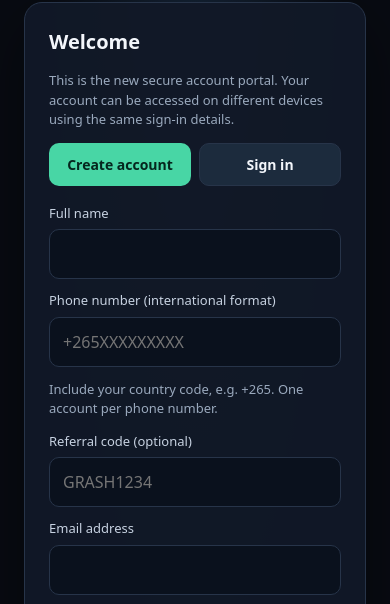
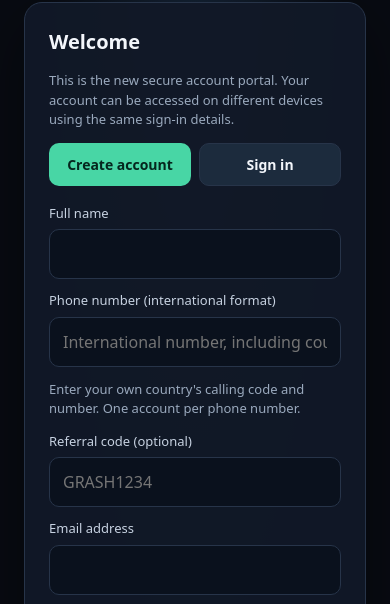
Before and after one commit to grashfxmw-ctrl/grash-fx, a plain HTML site: page public/supabase-auth.html in a window 390 px wide. Shown: the part 167-771 px from the top of the page. Drawn offline with nearby package versions, Linux system fonts and the light colour scheme.

Commit message:
Remove Malawi-specific phone number default from legacy auth page

```diff
--- a/public/supabase-auth.html
+++ b/public/supabase-auth.html
@@ -18,7 +18,7 @@ main{width:min(100%,520px)}.brand{text-align:center;margin-bottom:20px}.cat{font
 <div class="tabs"><button id="showSignup" class="primary" type="button">Create account</button><button id="showSignin" type="button">Sign in</button></div>
 <form id="signupForm">
 <div class="field"><label for="fullName">Full name</label><input id="fullName" autocomplete="name" minlength="2" maxlength="100" required></div>
-<div class="field"><label for="signupPhone">Phone number (international format)</label><input id="signupPhone" type="tel" autocomplete="tel" inputmode="tel" maxlength="20" required pattern="\+[1-9][0-9]{7,14}" placeholder="+265XXXXXXXXX"><p class="muted">Include your country code, e.g. +265. One account per phone number.</p></div>
+<div class="field"><label for="signupPhone">Phone number (international format)</label><input id="signupPhone" type="tel" autocomplete="tel" inputmode="tel" maxlength="20" required pattern="\+[1-9][0-9]{7,14}" placeholder="International number, including country code"><p class="muted">Enter your own country's calling code and number. One account per phone number.</p></div>
 <div class="field"><label for="referralCode">Referral code (optional)</label><input id="referralCode" maxlength="9" autocomplete="off" pattern="GRASH[0-9]{4}" placeholder="GRASH1234"></div>
 <div class="field"><label for="signupEmail">Email address</label><input id="signupEmail" type="email" autocomplete="email" required></div>
 <div class="field"><label for="signupPassword">Password (at least 8 characters)</label><input id="signupPassword" type="password" minlength="8" autocomplete="new-password" required></div>
```
